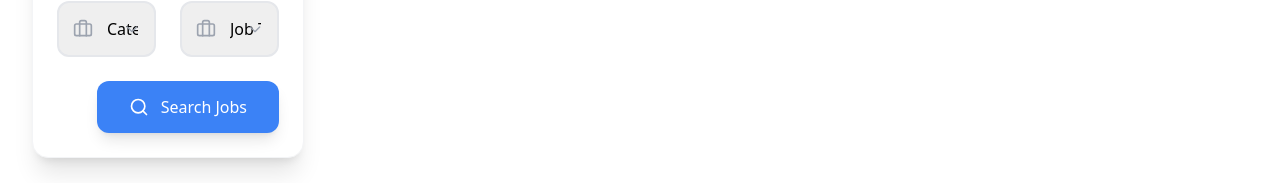
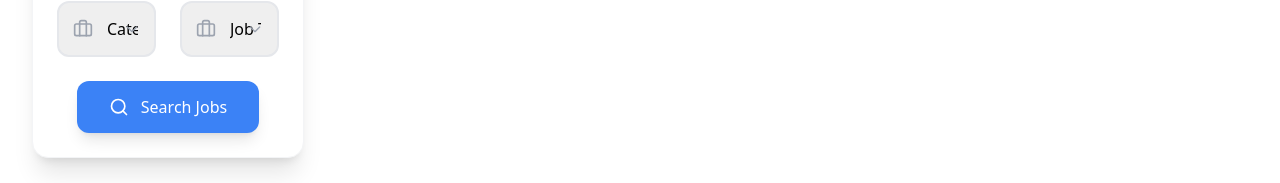
Before and after one commit to Adithya3618/jobHut, a Next.js app: page /jobs in a window 1280 px wide. Shown: the part 445-628 px from the top of the page. Built offline with nearby package versions, Linux system fonts and the light colour scheme; no server answers.

Commit message:
ui chnage

```diff
--- a/app/components/AdvancedSearch.js
+++ b/app/components/AdvancedSearch.js
@@ -156,7 +156,7 @@
         </div>
 
         {/* Search Button */}
-        <div className="mt-6 flex justify-end">
+        <div className="mt-6 flex justify-center ">
           <button
             type="submit"
             className="bg-blue-500 text-white px-8 py-3.5 rounded-xl hover:bg-blue-600 transition-all duration-200 flex items-center space-x-3 shadow-lg hover:shadow-xl hover:-translate-y-0.5 active:translate-y-0"
```
